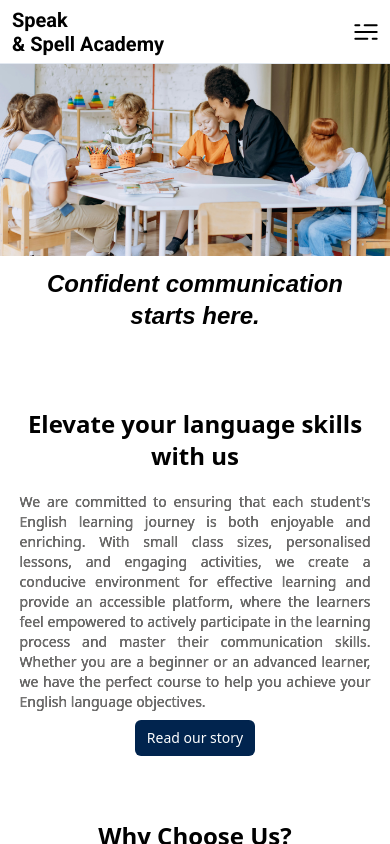
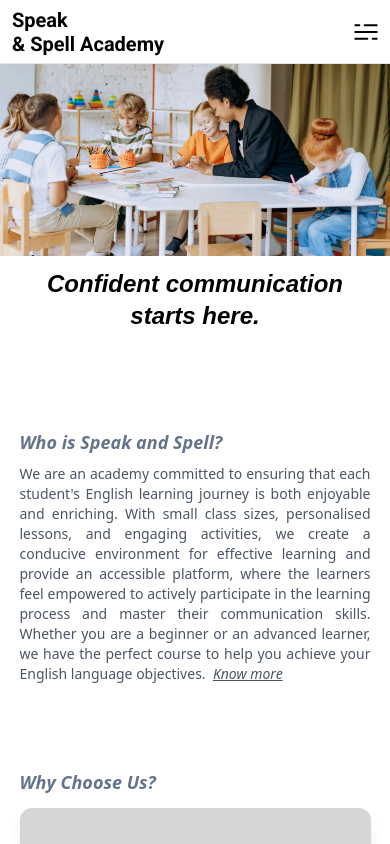
Before and after one commit to dhruvkaushik305/speakandspell, a React (Vite) app in the folder frontend/: page / in a window 390 px wide. Built offline with nearby package versions, Linux system fonts and the light colour scheme; a web font is replaced by a local one.

Commit message:
STYLE: redesigned a minimalistic home page

```diff
--- a/frontend/src/Components/HomePage/AboutUsComponent.tsx
+++ b/frontend/src/Components/HomePage/AboutUsComponent.tsx
@@ -4,25 +4,28 @@ import { Link } from "react-router-dom";
 const AboutUsComponent: React.FC = () => {
   return (
     <SectionLayout
-      title="Elevate your language skills with us"
       extraComponents={
         <div className="flex flex-col items-center gap-2">
-          <p className="text-Secondary/95 bg-black bg-clip-text text-justify text-sm lg:text-lg">
-            We are committed to ensuring that each student's English learning
-            journey is both enjoyable and enriching. With small class sizes,
-            personalised lessons, and engaging activities, we create a conducive
-            environment for effective learning and provide an accessible
-            platform, where the learners feel empowered to actively participate
-            in the learning process and master their communication skills.
-            Whether you are a beginner or an advanced learner, we have the
-            perfect course to help you achieve your English language objectives.
+          <p className="w-full text-left text-lg font-semibold italic text-slate-500 lg:text-xl">
+            Who is Speak and Spell?
           </p>
-          <Link
-            to="/aboutus"
-            className="bg-Tertiary mx-auto w-fit rounded-md px-3 py-2 text-sm text-white lg:text-lg"
-          >
-            Read our story
-          </Link>
+          <p className="text-justify text-sm text-gray-600 lg:text-lg">
+            We are an academy committed to ensuring that each student's English
+            learning journey is both enjoyable and enriching. With small class
+            sizes, personalised lessons, and engaging activities, we create a
+            conducive environment for effective learning and provide an
+            accessible platform, where the learners feel empowered to actively
+            participate in the learning process and master their communication
+            skills. Whether you are a beginner or an advanced learner, we have
+            the perfect course to help you achieve your English language
+            objectives. &nbsp;
+            <Link
+              to="/aboutus"
+              className="text-md font-medium italic underline"
+            >
+              Know more
+            </Link>
+          </p>
         </div>
       }
     />
--- a/frontend/src/Components/HomePage/TestimonialsComponent.tsx
+++ b/frontend/src/Components/HomePage/TestimonialsComponent.tsx
@@ -77,20 +77,23 @@ const TestimonialsComponent: React.FC = () => {
   }
   return (
     <SectionLayout
-      title="Testimonials"
       extraComponents={
+        <div className="flex flex-col items-center gap-4">
+          <h1 className="w-full text-left text-lg font-semibold italic text-slate-500 lg:text-xl">
+            Don't just take our word for it
+          </h1>
           <div className="flex items-center justify-center gap-2">
             <img
               src={back}
               alt="back"
-            className="size-5 cursor-pointer"
+              className="size-4 cursor-pointer"
               onClick={handlePrev}
             />
             <div className="">
               {visibleTestimonials.map((testimonial) => (
                 <motion.div
                   key={testimonial!.index}
-                className="flex min-w-[25rem] flex-col gap-5 rounded-xl bg-Secondary/40 p-4"
+                  className="flex flex-col gap-5 rounded-xl bg-Secondary/20 p-2"
                   custom={direction}
                   variants={variants}
                   initial="enter"
@@ -101,8 +104,10 @@ const TestimonialsComponent: React.FC = () => {
                     opacity: { duration: 0.2 },
                   }}
                 >
-                <p className="text-xl">{testimonial!.testimonial}</p>
-                <p className="w-full text-right text-sm italic">
+                  <p className="text-md lg:text-lg">
+                    {testimonial!.testimonial}
+                  </p>
+                  <p className="text-md w-full text-right font-medium italic lg:text-lg">
                     {testimonial!.name},{testimonial!.occupation}
                   </p>
                 </motion.div>
@@ -111,9 +116,10 @@ const TestimonialsComponent: React.FC = () => {
             <img
               src={next}
               alt="front"
-            className="size-5 cursor-pointer"
+              className="size-4 cursor-pointer"
               onClick={handleNext}
             />
+          </div>
         </div>
       }
     />
--- a/frontend/src/Components/HomePage/WhyChooseUsComponent.tsx
+++ b/frontend/src/Components/HomePage/WhyChooseUsComponent.tsx
@@ -8,9 +8,12 @@ import engaging from "../../assets/engaging-instruction.svg";
 const WhyChooseUsComponent: React.FC = () => {
   return (
     <SectionLayout
-      title="Why Choose Us?"
       extraComponents={
-        <div className="grid grid-cols-1 gap-10 lg:grid-cols-2">
+        <div className="flex flex-col gap-3">
+          <h1 className="w-full text-left text-lg font-semibold italic text-slate-500 lg:text-xl">
+            Why Choose Us?
+          </h1>
+          <div className="grid grid-cols-1 gap-5 lg:grid-cols-2">
             <WhyChooseUsCardComponent
               title={"Small Class Sizes"}
               content={
@@ -40,6 +43,7 @@ const WhyChooseUsComponent: React.FC = () => {
               image={flexible}
             />
           </div>
+        </div>
       }
     />
   );
--- a/frontend/src/Components/HomePage/WhyEnglishComponent.tsx
+++ b/frontend/src/Components/HomePage/WhyEnglishComponent.tsx
@@ -1,11 +1,33 @@
 import React from "react";
 import SectionLayout from "./SectionLayout";
+import travelImage from "../../assets/travel.svg";
 const WhyEnglishComponent: React.FC = () => {
   return (
     <SectionLayout
-      title="English is not just for tourists anymore"
-      content="English is not just a language; it's a gateway to endless opportunities. With over 1.5 billion speakers worldwide, mastering English opens doors to global communication, career advancement, and cultural exchange. Whether you are pursuing higher education, expanding your career prospects, or simply travelling to explore the world, fluency in English enhances your ability to connect, collaborate, and succeed. Join us in embracing the English language and unlocking its limitless potential."
-      contentClasses="text-justify bg-black bg-clip-text text-Secondary/90"
+      extraComponents={
+        <div className="flex flex-col items-center gap-2 sm:flex-row">
+          <img
+            src={travelImage}
+            alt="illustration svg"
+            className="size-56 xl:size-64"
+          />
+          <div className="p-1">
+            <p className="text-left text-lg font-semibold italic text-slate-500 lg:text-xl">
+              Why English?
+            </p>
+            <p className="text-justify text-sm text-gray-600 lg:text-lg">
+              English is not just a language; it's a gateway to endless
+              opportunities. With over 1.5 billion speakers worldwide, mastering
+              English opens doors to global communication, career advancement,
+              and cultural exchange. Whether you are pursuing higher education,
+              expanding your career prospects, or simply travelling to explore
+              the world, fluency in English enhances your ability to connect,
+              collaborate, and succeed. Join us in embracing the English
+              language and unlocking its limitless potential.
+            </p>
+          </div>
+        </div>
+      }
     />
   );
 };
--- a/frontend/src/Components/WhyChooseUsCardComponent.tsx
+++ b/frontend/src/Components/WhyChooseUsCardComponent.tsx
@@ -11,9 +11,9 @@ const WhyChooseUsCardComponent: React.FC<WhyChooseUsCardProps> = ({
   image,
 }) => {
   return (
-    <div className="flex flex-col items-center overflow-hidden rounded-xl bg-Secondary/30 p-1 pl-4 shadow-lg sm:flex-row">
+    <div className="flex flex-col items-center overflow-hidden rounded-xl bg-Secondary/30 pl-4 shadow-lg sm:flex-row sm:p-1 sm:pl-4">
       <img src={image} alt="illustration svg" className="size-56 xl:size-64" />
-      <div className="flex flex-col gap-1 p-2">
+      <div className="flex flex-col gap-1 p-2 text-gray-700">
         <p className="text-left text-lg md:text-xl">{title}</p>
         <p className="text-left">{content}</p>
       </div>
```
Also changed, not shown: frontend/src/assets/travel.svg (added). Lines whose indentation alone changed are shown as unchanged.
